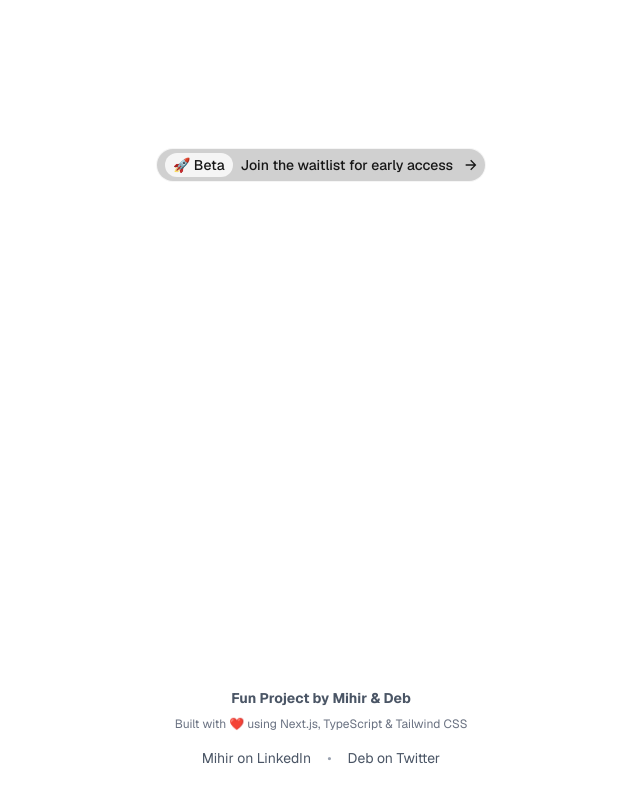
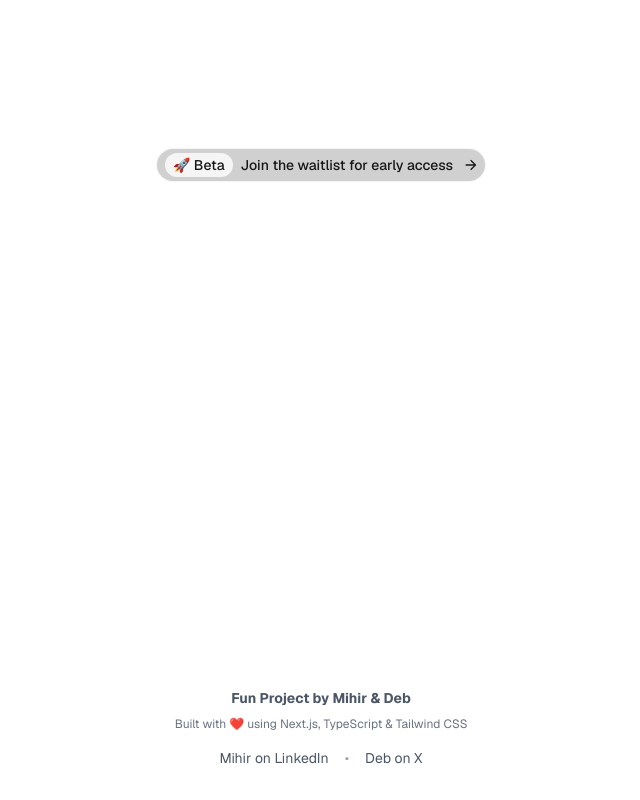
Before and after one commit to mhrjdv/thumboard-ui, a Next.js app: page / in a window 1280 px wide. Shown: the part 232-1032 px from the top of the page, without its empty margins (319-959 px from the left). Built offline with nearby package versions, Linux system fonts and the light colour scheme.

Commit message:
added img in next config

```diff
--- a/email-preview.html
+++ b/email-preview.html
@@ -272,7 +272,7 @@
 
     <div class="footer">
       <p class="footer-text">
-        Built by <a href="https://linkedin.com/in/mihir-jadhav" target="_blank" style="color: #0070f3; text-decoration: none; font-weight: 600;"><strong>Mihir</strong></a> & <a href="https://twitter.com/deb" target="_blank" style="color: #0070f3; text-decoration: none; font-weight: 600;"><strong>Deb</strong></a>
+        A fun project by <a href="https://linkedin.com/in/-mihirjadhav" target="_blank" style="color: #0070f3; text-decoration: none; font-weight: 600;"><strong>Mihir</strong></a> & <a href="https://x.com/@heydebashis" target="_blank" style="color: #0070f3; text-decoration: none; font-weight: 600;"><strong>Deb</strong></a>
       </p>
     </div>
   </div>
--- a/next.config.ts
+++ b/next.config.ts
@@ -2,7 +2,7 @@ import type { NextConfig } from "next";
 
 const nextConfig: NextConfig = {
   images: {
-    domains: ["images.unsplash.com", "i.ytimg.com"],
+    domains: ["images.unsplash.com", "i.ytimg.com", "pub-98daee8ec10b4919b1ef774ced6f87b3.r2.dev"],
   },
   /* other config options here */
 };
--- a/src/components/ui/waitlist.tsx
+++ b/src/components/ui/waitlist.tsx
@@ -292,7 +292,7 @@ export const Component = ({ mode }: Props) => {
             </p>
             <div className="flex items-center justify-center space-x-4">
               <a
-                href="https://linkedin.com/in/mihir-jadhav"
+                href="https://linkedin.com/in/-mihirjadhav"
                 target="_blank"
                 rel="noopener noreferrer"
                 className={`${mode === 'dark' ? 'text-gray-400 hover:text-white' : 'text-gray-600 hover:text-gray-800'} text-sm transition-colors duration-200 hover:underline`}
@@ -301,12 +301,12 @@ export const Component = ({ mode }: Props) => {
               </a>
               <span className={`${mode === 'dark' ? 'text-gray-600' : 'text-gray-400'} text-sm`}>•</span>
               <a
-                href="https://twitter.com/deb"
+                href="https://x.com/@heydebashis"
                 target="_blank"
                 rel="noopener noreferrer"
                 className={`${mode === 'dark' ? 'text-gray-400 hover:text-white' : 'text-gray-600 hover:text-gray-800'} text-sm transition-colors duration-200 hover:underline`}
               >
-                Deb on Twitter
+                Deb on X
               </a>
             </div>
           </motion.div>
--- a/test-email.js
+++ b/test-email.js
@@ -322,7 +322,7 @@ async function sendTestEmail() {
 
             <div class="footer">
               <div class="footer-text">
-                Built by <a href="https://linkedin.com/in/mihir-jadhav" target="_blank" class="footer-link"><strong>Mihir</strong></a> & <a href="https://twitter.com/deb" target="_blank" class="footer-link"><strong>Deb</strong></a>
+ A fun project by <a href="https://linkedin.com/in/-mihirjadhav" target="_blank" class="footer-link"><strong>Mihir</strong></a> & <a href="https://x.com/@heydebashis" target="_blank" class="footer-link"><strong>Deb</strong></a>
               </div>
             </div>
           </div>
@@ -342,7 +342,7 @@ We'll notify you as soon as we launch our AI-powered visual content discovery pl
 Visit Thumboard: https://thumboard.in
 
 ---
-Built by Mihir (https://linkedin.com/in/mihir-jadhav) & Deb (https://twitter.com/deb)
+A fun project by Mihir (https://linkedin.com/in/-mihirjadhav) & Deb (https://x.com/@heydebashis)
       `,
     };
 
```
